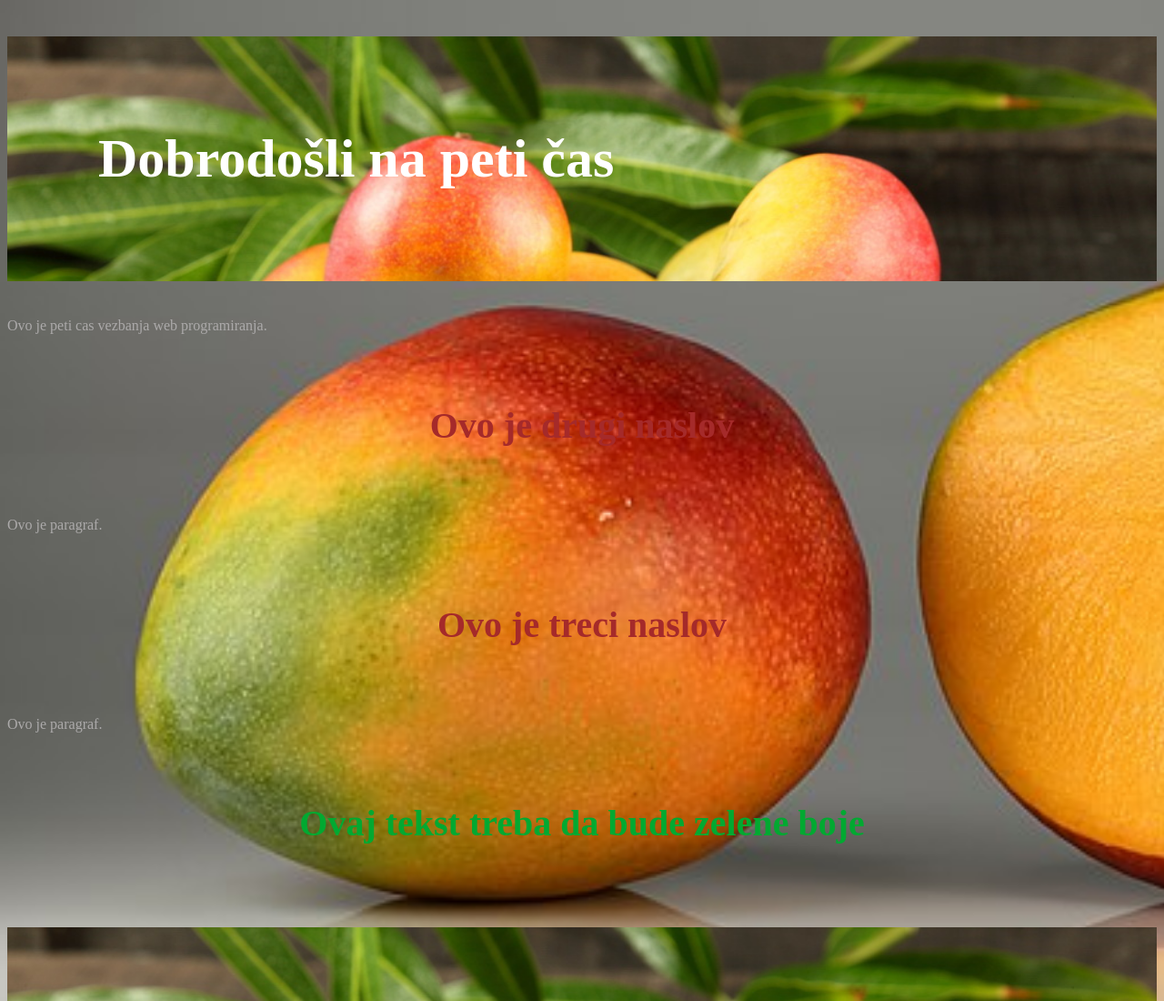
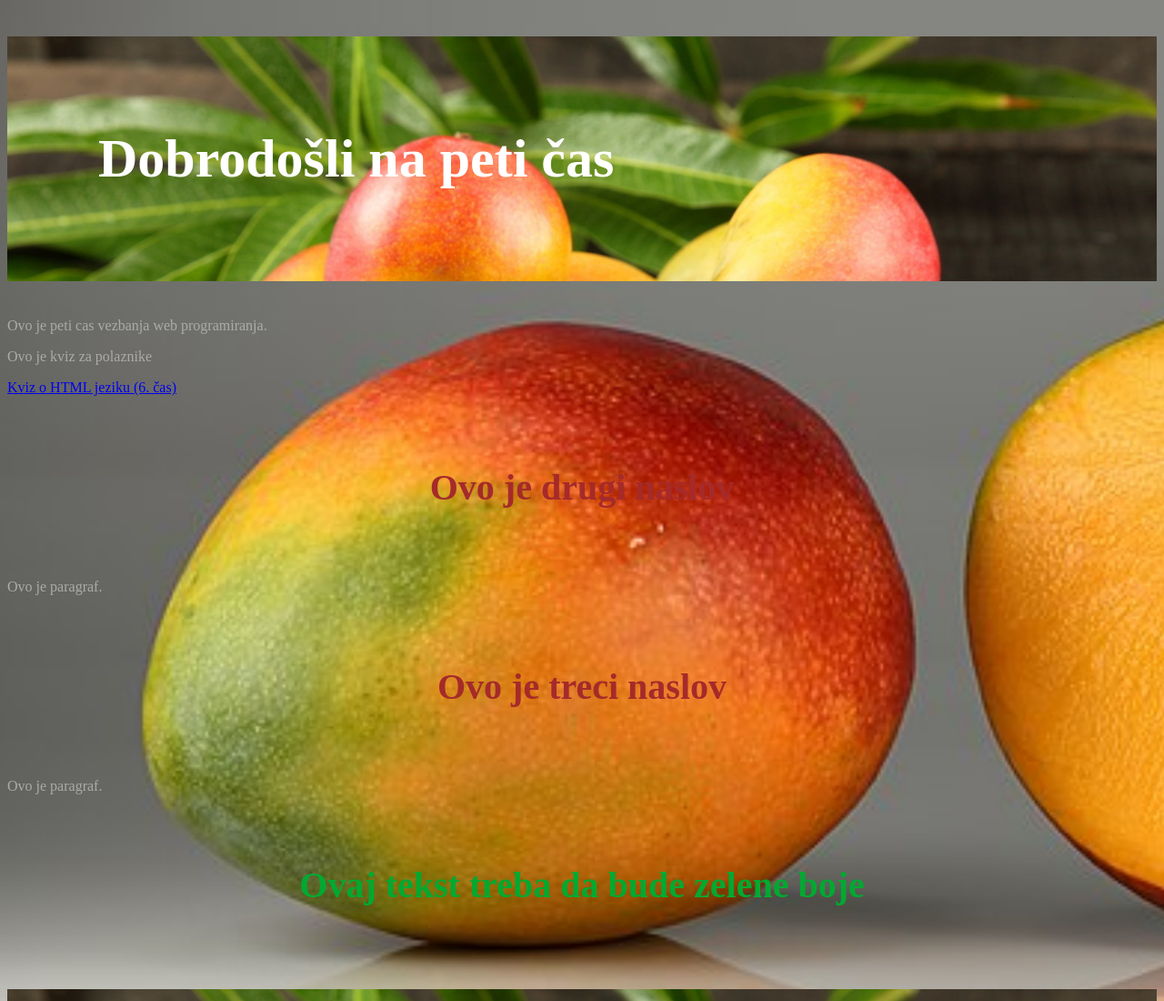
Before and after one commit to dreamcatcher16/KlikerWebProg05, a plain HTML site: page index.html in a window 1280 px wide. Shown: the top 1100 px of the page at 91% size. Drawn offline with Linux system fonts and the light colour scheme.

Commit message:
Ubacen link za kviz u index.html

```diff
--- a/index.html
+++ b/index.html
@@ -9,6 +9,9 @@
 <body>
     <h1 class="glavninaslov">Dobrodošli na peti čas</h1>
     <p>Ovo je peti cas vezbanja web programiranja.</p>
+    <p>Ovo je kviz za polaznike</p>
+    <a href="https://docs.google.com/forms/d/e/1FAIpQLSe3KqxhEvWLC6qikuO8PA3XgzwhYozF48UBx0Mfhj2Slj2xKg/viewform"
+    >Kviz o HTML jeziku (6. čas)</a>
 
     <h1>Ovo je drugi naslov</h1>
     <p>Ovo je paragraf.</p>
```
